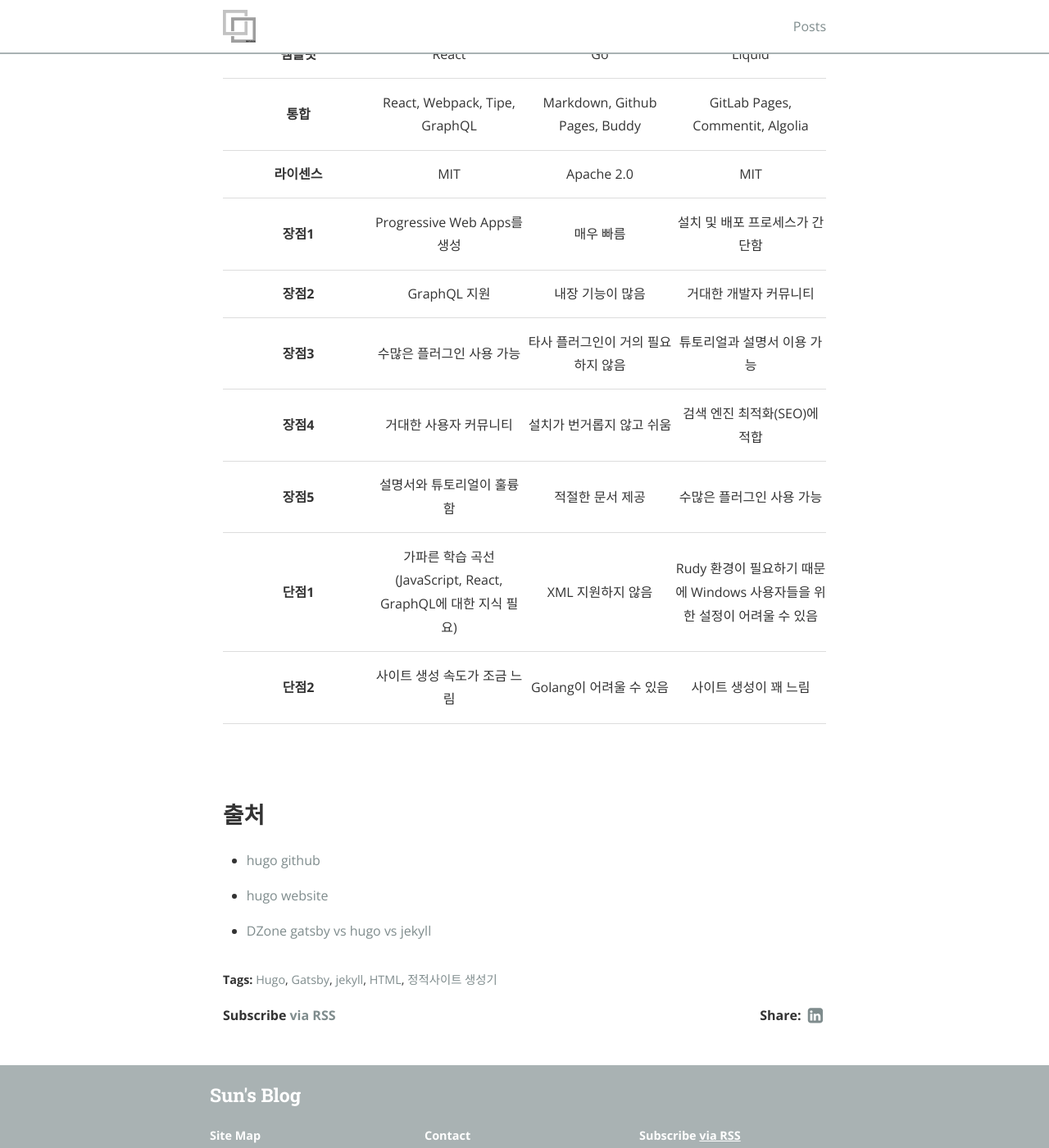
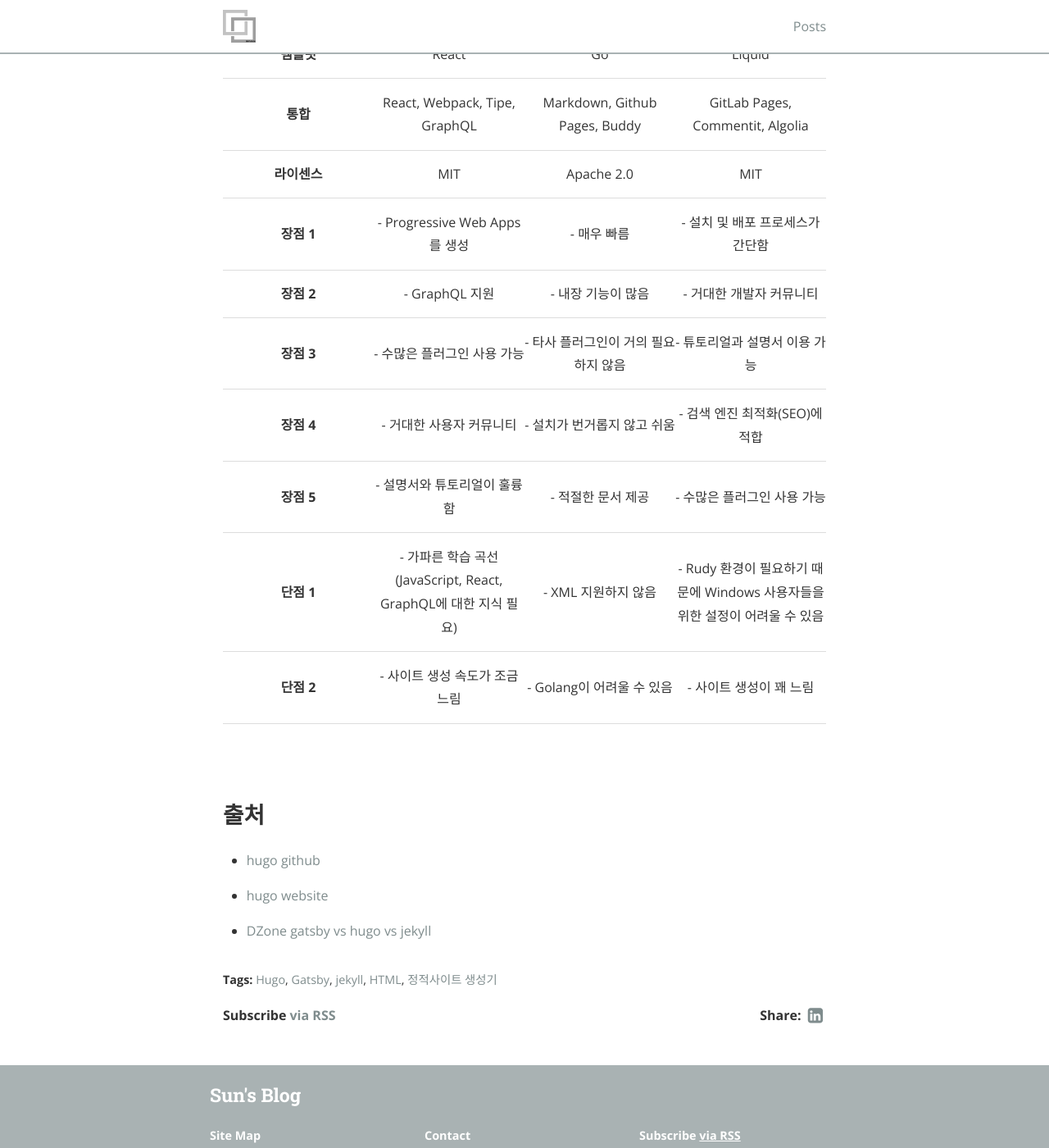
Before and after one commit to gptjs409/gptjs409.github.io, a Jekyll site: the page built from _posts/infra/2019-09-21-hugo.md, in a window 1280 px wide and 1400 px high, scrolled down 1695 px. Shown: the whole window at 82% size. Built offline with Jekyll 4.4.1, drawn with Linux system fonts in a browser that asks for light colours; nearby versions of some CDN libraries.

```diff
--- a/_posts/infra/2019-09-21-hugo.md
+++ b/_posts/infra/2019-09-21-hugo.md
@@ -61,13 +61,13 @@ tags:
 |**템플릿**|React|Go|Liquid|
 |**통합**|React, Webpack, Tipe, GraphQL|Markdown, Github Pages, Buddy|GitLab Pages, Commentit, Algolia|
 |**라이센스**|MIT|Apache 2.0|MIT|
-|**장점1**|Progressive Web Apps를 생성|매우 빠름|설치 및 배포 프로세스가 간단함|
-|**장점2**|GraphQL 지원|내장 기능이 많음|거대한 개발자 커뮤니티|
-|**장점3**|수많은 플러그인 사용 가능|타사 플러그인이 거의 필요하지 않음|튜토리얼과 설명서 이용 가능|
-|**장점4**|거대한 사용자 커뮤니티|설치가 번거롭지 않고 쉬움|검색 엔진 최적화(SEO)에 적합|
-|**장점5**|설명서와 튜토리얼이 훌륭함|적절한 문서 제공|수많은 플러그인 사용 가능|
-|**단점1**|가파른 학습 곡선<br>(JavaScript, React, GraphQL에 대한 지식 필요)|XML 지원하지 않음|Rudy 환경이 필요하기 때문에 Windows 사용자들을 위한 설정이 어려울 수 있음|
-|**단점2**|사이트 생성 속도가 조금 느림|Golang이 어려울 수 있음|사이트 생성이 꽤 느림|
+|**장점 1**|- Progressive Web Apps를 생성|- 매우 빠름|- 설치 및 배포 프로세스가 간단함|
+|**장점 2**|- GraphQL 지원|- 내장 기능이 많음|- 거대한 개발자 커뮤니티|
+|**장점 3**|- 수많은 플러그인 사용 가능|- 타사 플러그인이 거의 필요하지 않음|- 튜토리얼과 설명서 이용 가능|
+|**장점 4**|- 거대한 사용자 커뮤니티|- 설치가 번거롭지 않고 쉬움|- 검색 엔진 최적화(SEO)에 적합|
+|**장점 5**|- 설명서와 튜토리얼이 훌륭함|- 적절한 문서 제공|- 수많은 플러그인 사용 가능|
+|**단점 1**|- 가파른 학습 곡선<br>(JavaScript, React, GraphQL에 대한 지식 필요)|- XML 지원하지 않음|- Rudy 환경이 필요하기 때문에 Windows 사용자들을 위한 설정이 어려울 수 있음|
+|**단점 2**|- 사이트 생성 속도가 조금 느림|- Golang이 어려울 수 있음|- 사이트 생성이 꽤 느림|
 
 <br>
 <br>
```
